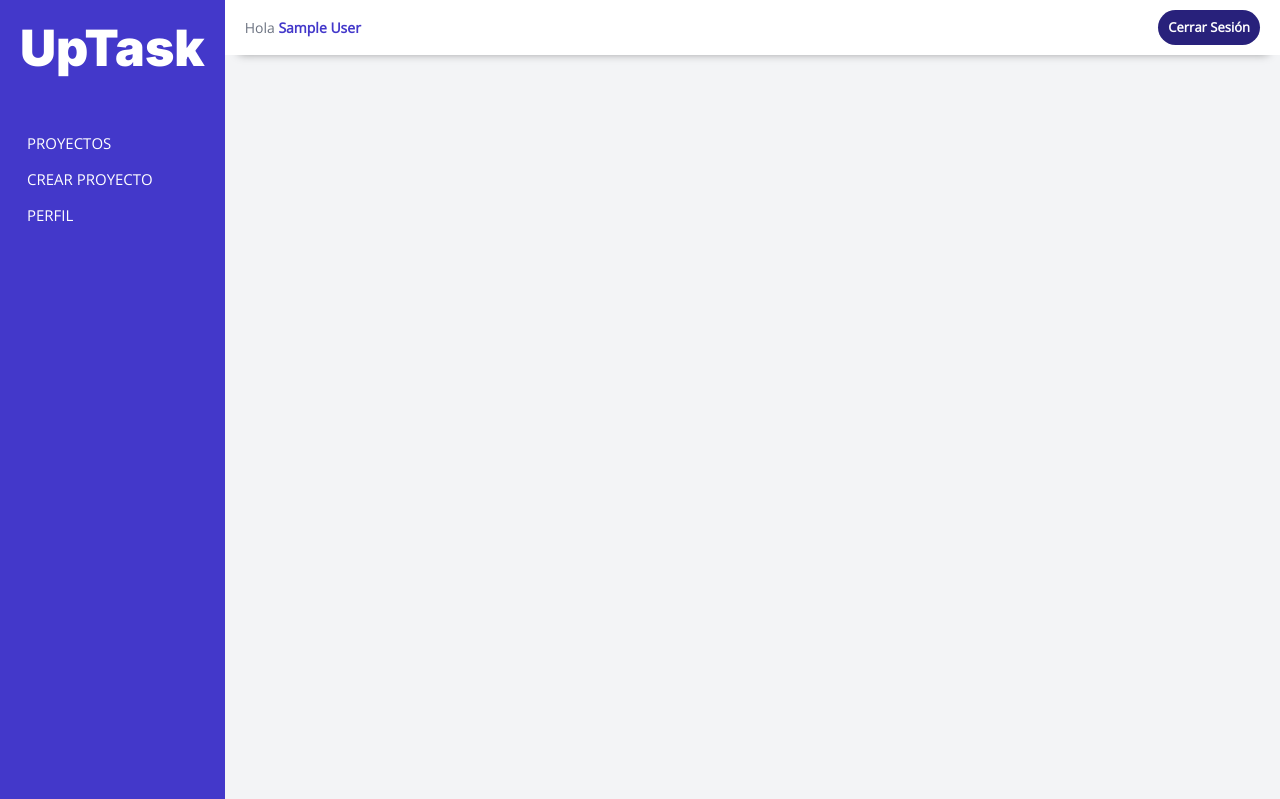
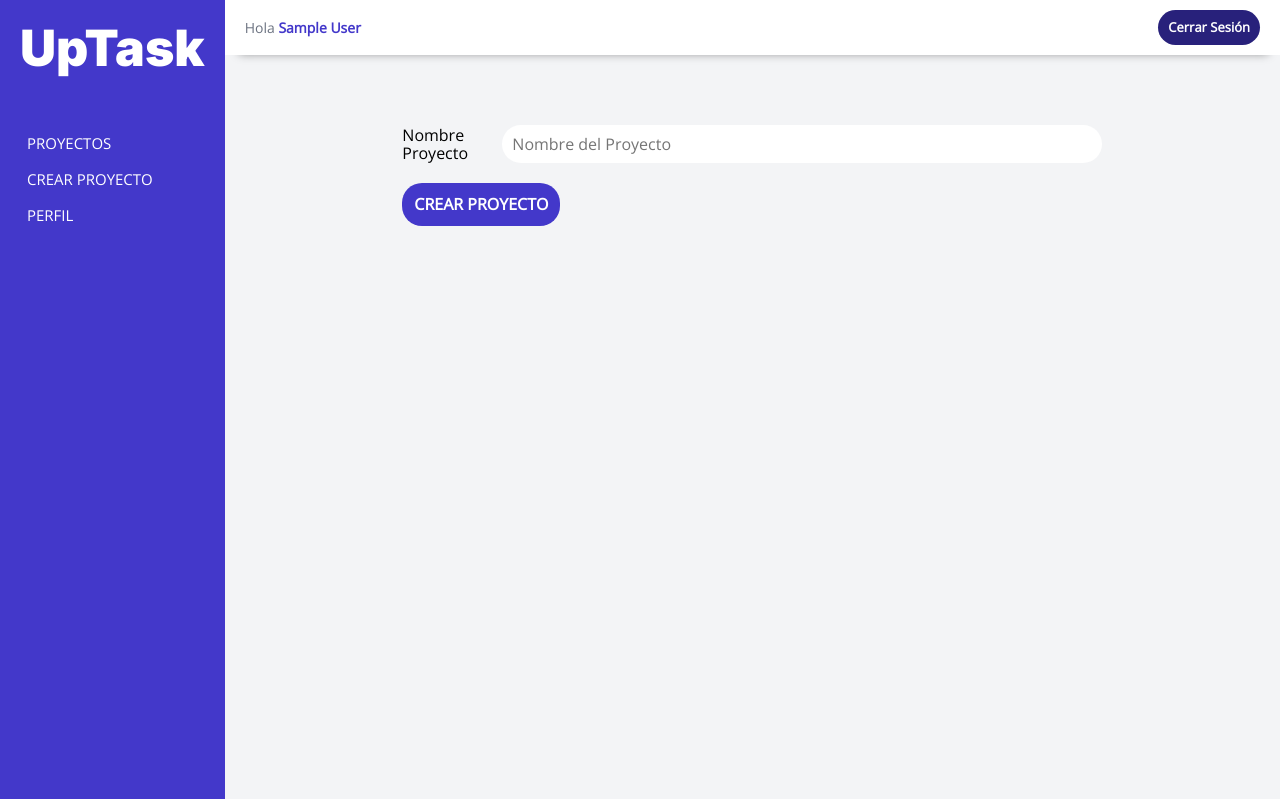
Before and after one commit to JuanJoseRestrepoArango/UpTaskApp, a PHP site: the page made by views/dashboard/crear-proyecto.php in a window 1280 px wide. Shown: the top 799 px of the page. Run offline with PHP 8.4, Linux system fonts and the light colour scheme; the visitor is signed in with stand-in values (Sample User, id 1); the template is opened without the code that fills it: most values are stand-ins (such as "Sample title", 1, 10 or a date in 2020); data that the repository does not hold is empty.

Commit message:
ProyectsModel

```diff
--- a/public/index.php
+++ b/public/index.php
@@ -28,6 +28,7 @@ $router->get('/confirmar',[LoginController::class,'confirmar']);
 //Rutas ZONA DE PROYECTOS
 $router->get('/dashboard',[DashboardController::class,'index']);
 $router->get('/crear-proyecto',[DashboardController::class,'crear_proyecto']);
+$router->post('/crear-proyecto',[DashboardController::class,'crear_proyecto']);
 $router->get('/perfil',[DashboardController::class,'perfil']);
 
 // Comprueba y valida las rutas, que existan y les asigna las funciones del Controlador
--- a/src/scss/dashboard/_dashboard.scss
+++ b/src/scss/dashboard/_dashboard.scss
@@ -21,6 +21,21 @@
             font-size: 2.8rem;
             text-align: center;
             color: v.$indigo;
+
         }
     }
+
+    .formulario {
+        input:not([type = "submit"]){
+            background-color: v.$blanco;
+        }
+        input[type = "submit"]{
+            @include m.boton (v.$indigo,v.$blanco);
+            border-radius: 2rem;
+            padding: 1.2rem;
+            text-transform: uppercase;
+        }
+
+    }
+
 }
--- a/views/dashboard/crear-proyecto.php
+++ b/views/dashboard/crear-proyecto.php
@@ -1,7 +1,13 @@
 <?php
     include_once __DIR__ . '/header-dashboard.php';
 ?>
-
+    <div class="contenedor-sm">
+        <?php include_once __DIR__ . '/../templates/alertas.php';?>
+        <form class="formulario" method="POST" action="crear-proyecto">
+            <?php include_once __DIR__ . '/formulario-proyecto.php';?>
+            <input type="submit" value="Crear Proyecto">
+        </form>
+    </div>
 <?php
     include_once __DIR__ . '/footer-dashboard.php';
 ?>
--- /dev/null
+++ b/views/dashboard/formulario-proyecto.php
@@ -0,0 +1,4 @@
+<div class="campo">
+    <label for="proyecto">Nombre Proyecto</label>
+    <input type="text" name="proyecto" id="proyecto" placeholder="Nombre del Proyecto">
+</div>
```
Also changed, not shown: controllers/DashboardController.php (+24 -1 lines), models/Proyecto.php (added, +38 -0 lines), public/build/css/app.css, 1 other file.
